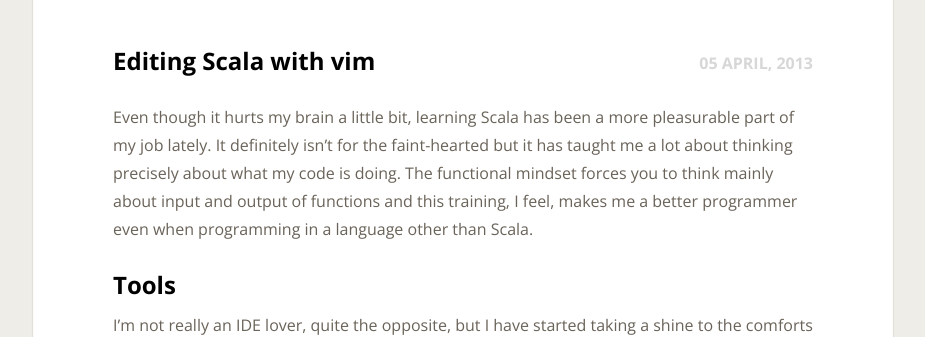
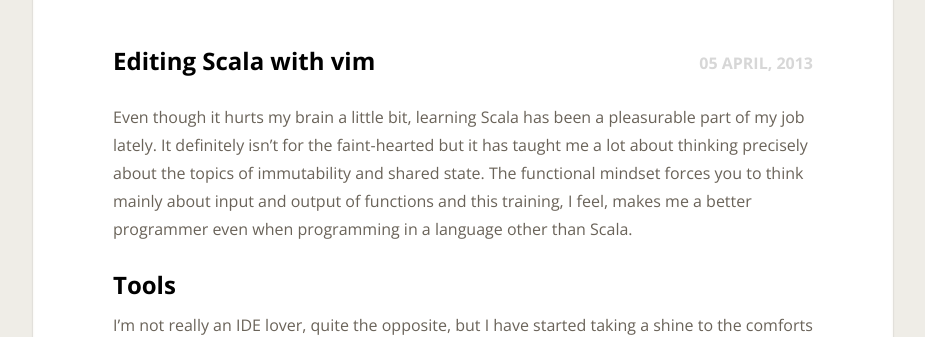
Before and after one commit to leonardehrenfried/blog, a Jekyll site: the page built from _posts/2013-04-05-editing-scala-with-vim.md, in a window 1280 px wide. Shown: the part 233-570 px from the top of the page, without its empty margins (177-1102 px from the left). Built offline with Jekyll 4.4.1, drawn with Linux system fonts in a browser that asks for light colours; nearby versions of some CDN libraries; Markdown is read by kramdown in place of the engine named in the settings; comment, search, counter and statistics services are not loaded.

Commit message:
Improve phrasing

```diff
--- a/_posts/2013-04-05-editing-scala-with-vim.md
+++ b/_posts/2013-04-05-editing-scala-with-vim.md
@@ -10,15 +10,15 @@
 ---
 
 Even though it hurts my brain a little bit, learning Scala has been
-a more pleasurable part of my job lately. It definitely isn't for the
+a pleasurable part of my job lately. It definitely isn't for the
 faint-hearted but it has taught me a lot about thinking precisely about
-what my code is doing. The functional mindset forces you to think mainly about
-input and output of functions and this training, I feel, makes me a better programmer
-even when programming in a language other than Scala.
+the topics of immutability and shared state. The functional mindset forces
+you to think mainly about input and output of functions and this training,
+I feel, makes me a better programmer even when programming in a language other than Scala.
 
 ####Tools
-I'm not really an IDE lover, quite the opposite, but I have started taking a shine to the
-comforts that Intelli-J is offering when writing Java.
+I'm not really an IDE lover, quite the opposite, but I have started taking
+a shine to the comforts that Intelli-J is offering when writing Java.
 
 I was happy to see that Intelli-J has a plugin for Scala development and have
 been using that for the last couple of months. Sadly, the plugin is really,
```
